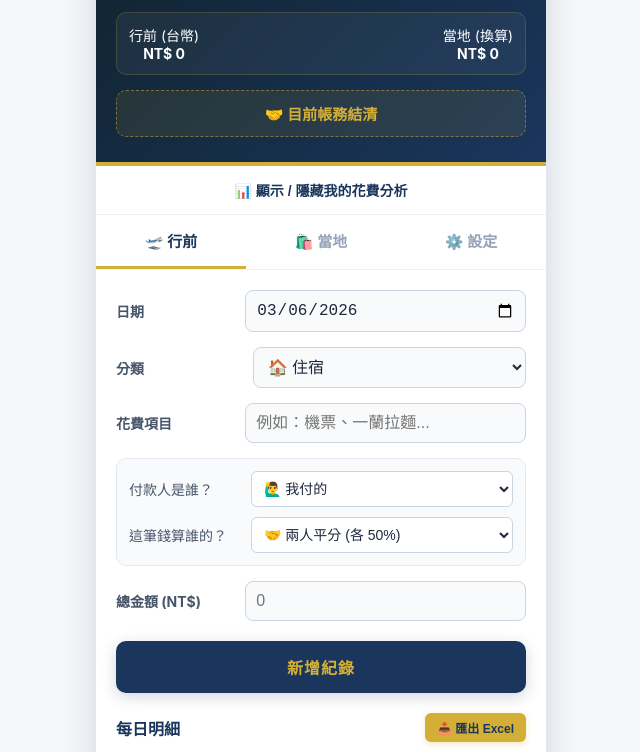
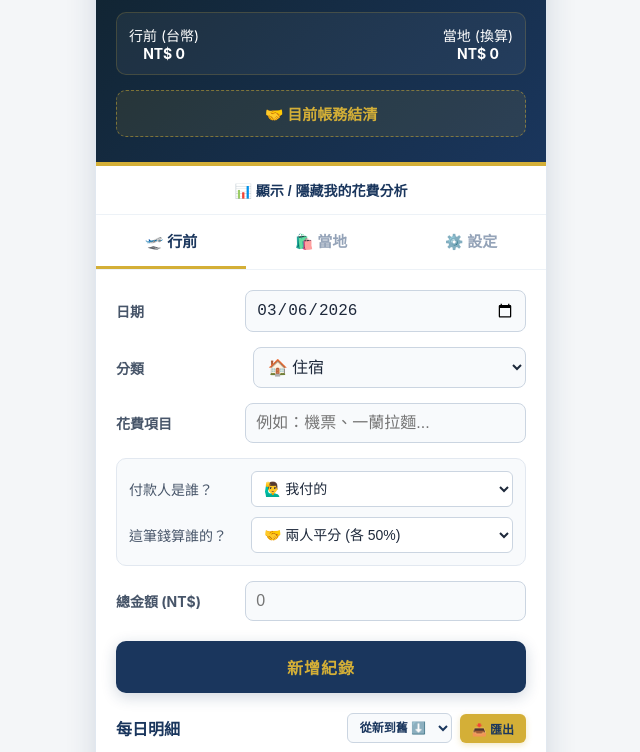
Before and after one commit to denny-bit/denny-travel-app, a plain HTML site: page index.html in a window 1280 px wide. Shown: the part 200-952 px from the top of the page, without its empty margins (319-959 px from the left). Drawn offline with nearby package versions, Linux system fonts and the light colour scheme.

Commit message:
Update index.html

```diff
--- a/index.html
+++ b/index.html
@@ -81,6 +81,11 @@
         .record-area { padding: 0 20px 20px 20px; }
         .record-header { display: flex; justify-content: space-between; align-items: center; border-bottom: 2px solid #e2e8f0; padding-bottom: 10px; margin-bottom: 15px; }
         .record-header h4 { margin: 0; color: #1A365D; }
+
+        /* 🔽 新增的排序下拉選單樣式 🔽 */
+        .sort-select { padding: 6px 8px; border-radius: 6px; border: 1px solid #cbd5e1; font-size: 12px; font-weight: bold; color: #1A365D; background-color: #f8fafc; cursor: pointer; outline: none; transition: 0.2s; }
+        .sort-select:focus { border-color: #D4AF37; box-shadow: 0 0 0 2px rgba(212, 175, 55, 0.15); }
+
         .export-btn { background: #D4AF37; color: #1A365D; border: none; padding: 6px 12px; border-radius: 6px; font-size: 12px; font-weight: bold; cursor: pointer; box-shadow: 0 2px 6px rgba(212, 175, 55, 0.3); }
 
         /* 每日清單項目 (白底深字) */
@@ -229,7 +234,13 @@
     <div class="record-area">
         <div class="record-header">
             <h4>每日明細</h4>
-            <button class="export-btn" onclick="exportToCSV()">📥 匯出 Excel</button>
+            <div style="display: flex; gap: 8px; align-items: center;">
+                <select id="sortOrder" class="sort-select" onchange="updateUI()">
+                    <option value="desc">從新到舊 ⬇️</option>
+                    <option value="asc">從舊到新 ⬆️</option>
+                </select>
+                <button class="export-btn" onclick="exportToCSV()">📥 匯出</button>
+            </div>
         </div>
 
         <input type="text" id="searchInput" class="search-bar" placeholder="搜尋花費項目或分類名稱..." oninput="updateUI()">
@@ -329,7 +340,6 @@
         const data = Object.values(categoryData);
         if (labels.length === 0) { labels.push("尚無花費"); data.push(1); }
 
-        /* 👑 圖表改回適合白底的高級配色 👑 */
         const colors = ['#1A365D', '#D4AF37', '#2980b9', '#C0A062', '#34495e', '#F1C40F', '#7f8c8d', '#e74c3c'];
         const ctx = document.getElementById('expenseChart').getContext('2d');
         if (myPieChart) myPieChart.destroy();
@@ -537,7 +547,6 @@
         }
     }
 
-    // 備份與還原
     function exportBackup() {
         if(expenses.length === 0 && customCategories.length === 0) {
             alert("目前沒有任何資料可以備份喔！"); return;
@@ -598,6 +607,8 @@
         if(expenses.length === 0) { alert("目前沒有環境任何紀錄可以匯出喔！"); return; }
         const appTitle = document.getElementById('displayAppTitle').innerText;
         let csvContent = "\uFEFF日期,類型,分類,項目備註,付款人,分帳方式,日幣(¥),匯率,台幣(NT$)\n";
+
+        // 匯出時固定照時間舊到新排序
         let sortedExpenses = [...expenses].sort((a, b) => new Date(a.date) - new Date(b.date));
 
         sortedExpenses.forEach(record => {
@@ -606,7 +617,7 @@
             let splitVal = record.split || (record.isProxy ? 'friend' : 'me');
             let splitTxt = splitVal === 'shared' ? '兩人平分' : (splitVal === 'me' ? '算我的' : '算朋友的');
             let safeNote = `"${record.note.replace(/"/g, '""')}"`;
-            csvContent += `${record.date},${typeName},${record.category},${safeNote},${record.jpy},${record.rate},${record.twd}\n`;
+            csvContent += `${record.date},${typeName},${record.category},${safeNote},${payerTxt},${splitTxt},${record.jpy},${record.rate},${record.twd}\n`;
         });
 
         const blob = new Blob([csvContent], { type: 'text/csv;charset=utf-8;' });
@@ -618,6 +629,7 @@
 
     function updateUI() {
         const searchTerm = document.getElementById('searchInput').value.toLowerCase().trim();
+        const sortOrder = document.getElementById('sortOrder') ? document.getElementById('sortOrder').value : 'desc';
         let myTotalExpense = 0, myTotalPaid = 0, preTotal = 0, localTotal = 0;
 
         expenses.forEach(record => {
@@ -639,7 +651,16 @@
             return e.note.toLowerCase().includes(searchTerm) || e.category.toLowerCase().includes(searchTerm);
         });
 
-        filteredExpenses.sort((a, b) => new Date(a.date) - new Date(b.date) || a.id - b.id);
+        // 🔽 動態依照選單排序 (從新到舊 或 從舊到新) 🔽
+        filteredExpenses.sort((a, b) => {
+            const dateA = new Date(a.date);
+            const dateB = new Date(b.date);
+            if (sortOrder === 'asc') {
+                return dateA - dateB || a.id - b.id; // 舊到新
+            } else {
+                return dateB - dateA || b.id - a.id; // 新到舊
+            }
+        });
 
         const containerEl = document.getElementById('recordListContainer');
         containerEl.innerHTML = '';
```
